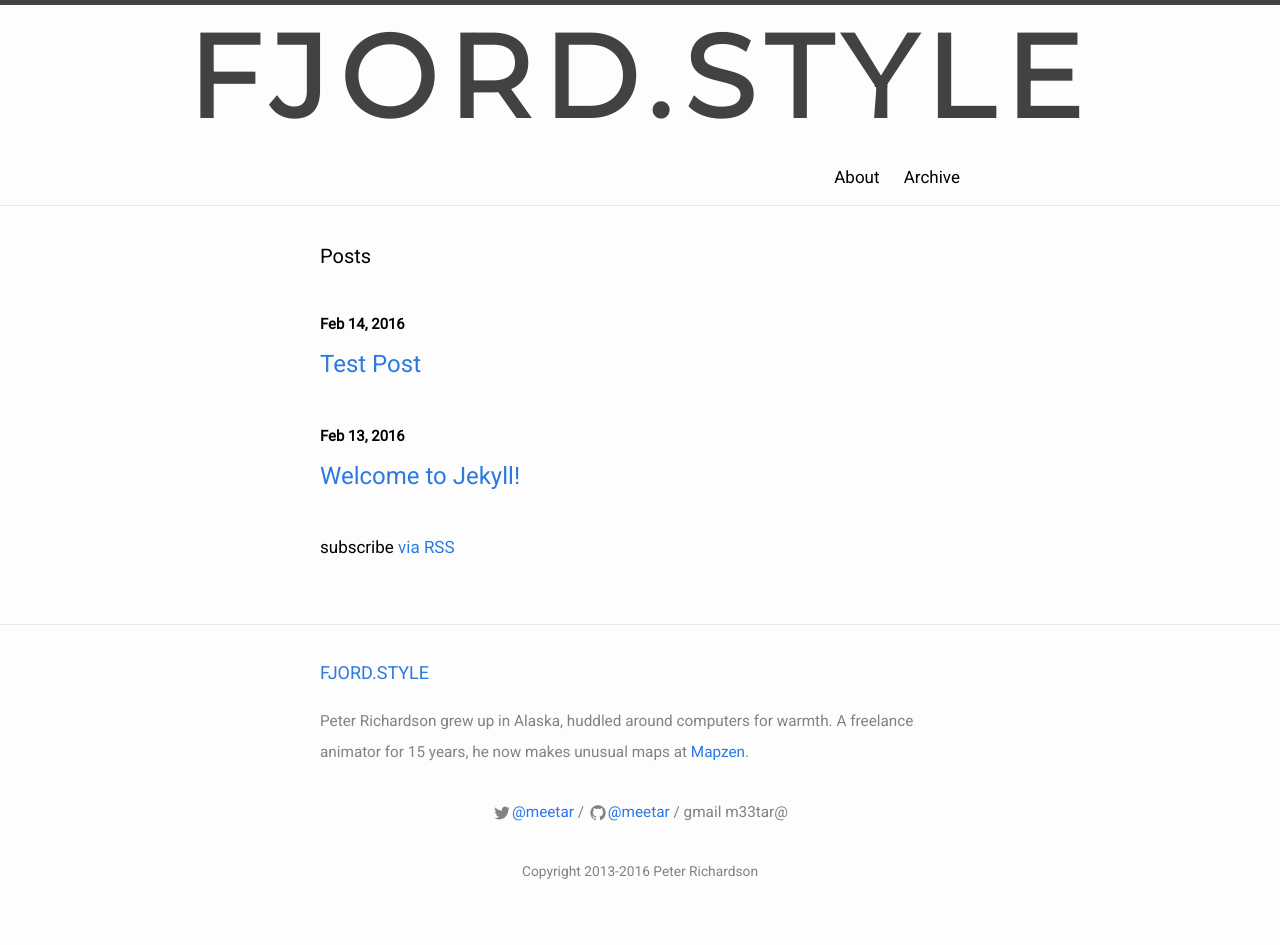
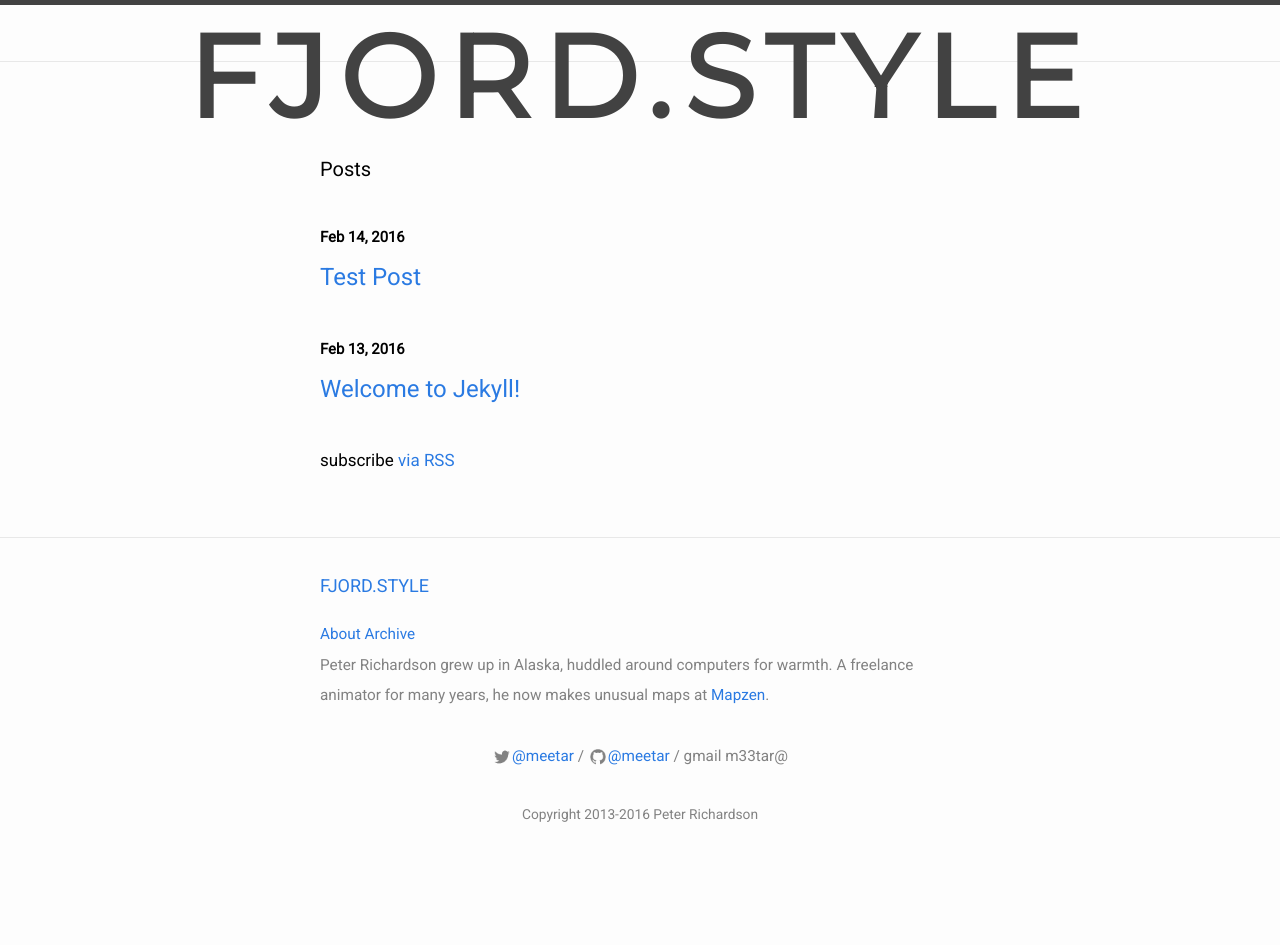
Before and after one commit to meetar/fjord.style, a Jekyll site: the page built from index.html, in a window 1280 px wide. Built offline with Jekyll 4.4.1, drawn with Linux system fonts in a browser that asks for light colours; after the commit the page ends 900 px from its top, so only the background shows below that.

Commit message:
moved post nav to footer

```diff
--- a/_includes/footer.html
+++ b/_includes/footer.html
@@ -4,7 +4,15 @@
 
     <h2 class="footer-heading"><a href="/">{{ site.title }}</a></h2>
 
-        <p>Peter Richardson grew up in Alaska, huddled around computers for warmth. A freelance animator for 15 years, he now makes unusual maps at <a href="http://mapzen.com">Mapzen</a>.</p>
+    <nav class="footer-site-nav">
+        {% for my_page in site.pages %}
+          {% if my_page.title %}
+          <a class="page-link" href="{{ my_page.url | prepend: site.baseurl }}">{{ my_page.title }}</a>
+          {% endif %}
+        {% endfor %}
+    </nav>
+
+        <p>Peter Richardson grew up in Alaska, huddled around computers for warmth. A freelance animator for many years, he now makes unusual maps at <a href="http://mapzen.com">Mapzen</a>.</p>
 
 <div style="text-align:center"><p>{% include icon-twitter.html username="meetar" %} / {% include icon-github.html username="meetar" %} / gmail m33tar@</p>        <p style="font-size:.9em">Copyright 2013-2016 Peter Richardson</p>
 </div>
--- a/_includes/header.html
+++ b/_includes/header.html
@@ -1,17 +1,5 @@
 <header class="site-header">
-
 
     <a class="site-title" href="{{ site.baseurl }}/">{{ site.title }}</a>
 
-  <div class="wrapper">
-    <nav class="site-nav">
-        {% for my_page in site.pages %}
-          {% if my_page.title %}
-          <a class="page-link" href="{{ my_page.url | prepend: site.baseurl }}">{{ my_page.title }}</a>
-          {% endif %}
-        {% endfor %}
-    </nav>
-
-  </div>
-
 </header>
```
